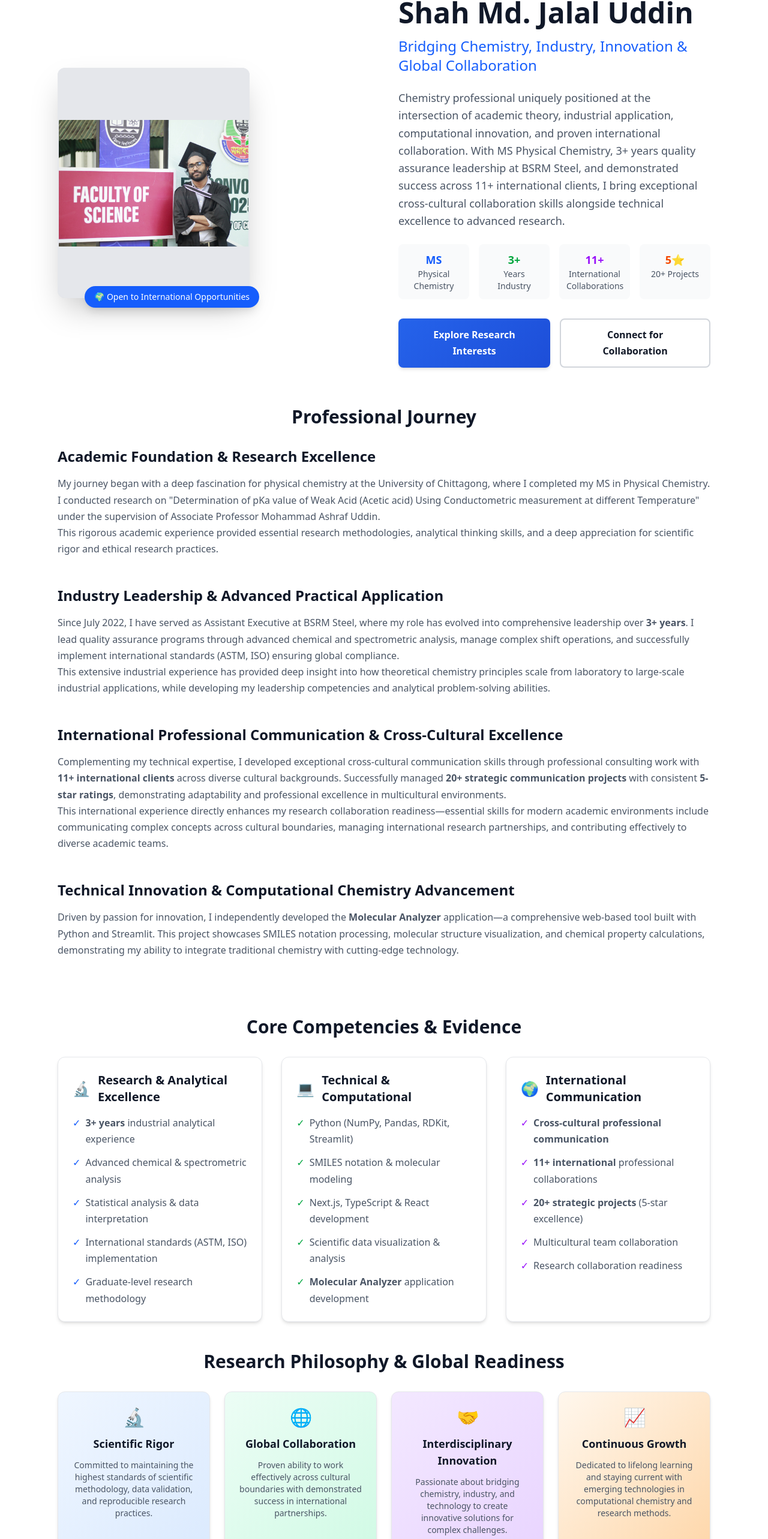
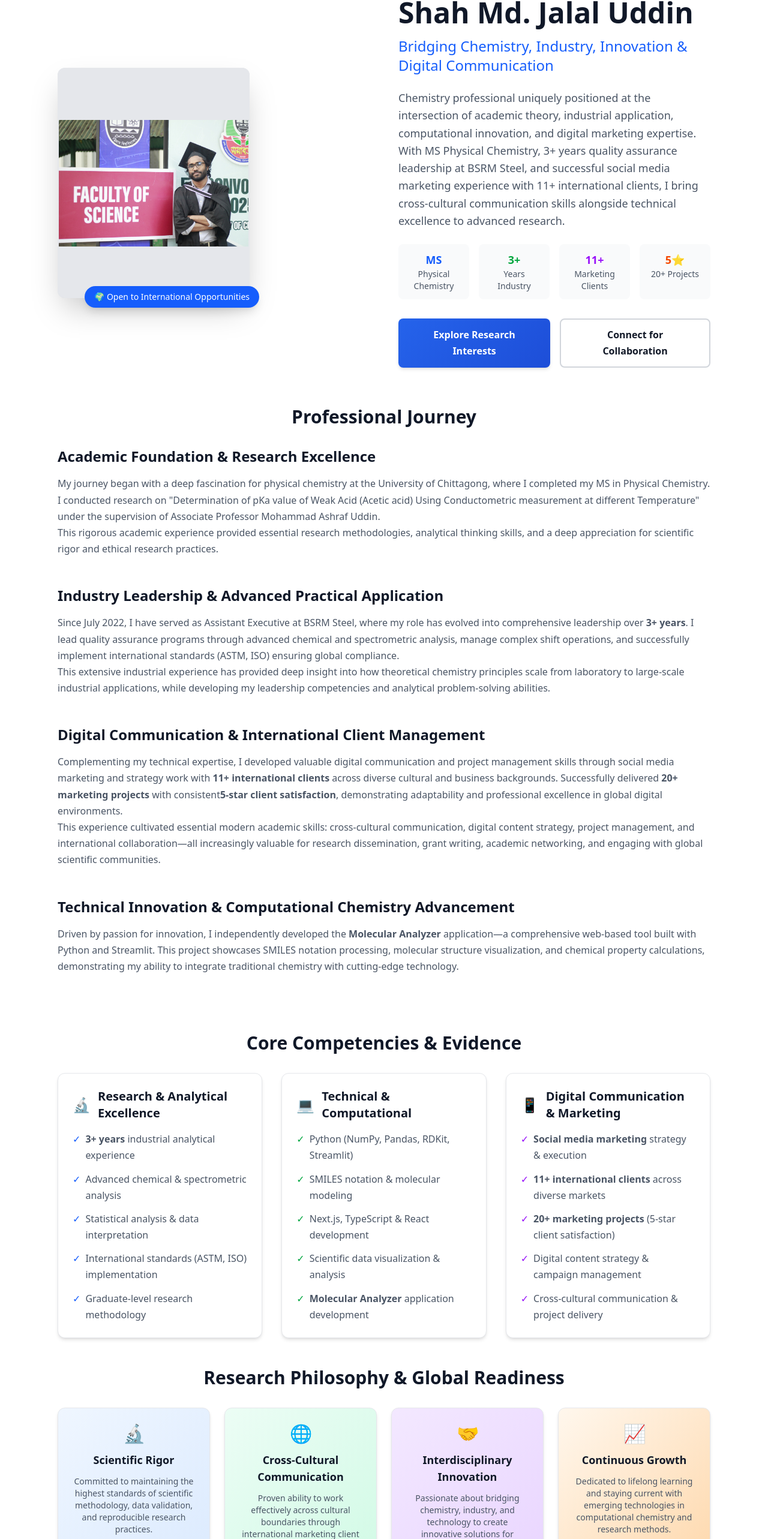
Before and after one commit to shahjalal2313/shahjalal-shanto-website, a Next.js app: page /about in a window 1280 px wide. Shown: the part 116-2682 px from the top of the page at 60% size. Built offline with nearby package versions, Linux system fonts and the light colour scheme.

Commit message:
Accurately position social media marketing experience throughout About section

```diff
--- a/src/app/about/page.tsx
+++ b/src/app/about/page.tsx
@@ -55,16 +55,16 @@ export default function AboutPage() {
               Shah Md. Jalal Uddin
             </h1>
             <p className="text-2xl font-medium text-blue-600 dark:text-blue-400 mb-6">
-              Bridging Chemistry, Industry, Innovation & Global Collaboration
+              Bridging Chemistry, Industry, Innovation & Digital Communication
             </p>
           </div>
 
           <p className="text-lg text-gray-600 dark:text-gray-300 mb-6 leading-relaxed">
             Chemistry professional uniquely positioned at the intersection of academic theory,
-            industrial application, computational innovation, and proven international collaboration.
+            industrial application, computational innovation, and digital marketing expertise.
             With MS Physical Chemistry, 3+ years quality assurance leadership at BSRM Steel,
-            and demonstrated success across 11+ international clients, I bring exceptional
-            cross-cultural collaboration skills alongside technical excellence to advanced research.
+            and successful social media marketing experience with 11+ international clients, I bring
+            cross-cultural communication skills alongside technical excellence to advanced research.
           </p>
 
           {/* Credibility Indicators */}
@@ -79,7 +79,7 @@ export default function AboutPage() {
             </div>
             <div className="text-center p-3 interactive-stat bg-gray-50 dark:bg-gray-800 rounded-lg">
               <div className="font-bold text-lg text-purple-600">11+</div>
-              <div className="text-sm text-gray-600 dark:text-gray-300">International Collaborations</div>
+              <div className="text-sm text-gray-600 dark:text-gray-300">Marketing Clients</div>
             </div>
             <div className="text-center p-3 interactive-stat bg-gray-50 dark:bg-gray-800 rounded-lg">
               <div className="font-bold text-lg text-orange-600">5⭐</div>
@@ -149,19 +149,19 @@ export default function AboutPage() {
           {/* International Collaboration */}
           <div className="mb-12">
             <h3 className="text-2xl font-semibold text-gray-900 dark:text-white mb-4">
-              International Professional Communication & Cross-Cultural Excellence
+              Digital Communication & International Client Management
             </h3>
             <div className="prose prose-lg text-gray-600 dark:text-gray-300">
               <p>
-                Complementing my technical expertise, I developed exceptional cross-cultural communication skills through
-                professional consulting work with <strong>11+ international clients</strong> across diverse cultural backgrounds.
-                Successfully managed <strong>20+ strategic communication projects</strong> with consistent <strong>5-star ratings</strong>,
-                demonstrating adaptability and professional excellence in multicultural environments.
+                Complementing my technical expertise, I developed valuable digital communication and project management skills
+                through social media marketing and strategy work with <strong>11+ international clients</strong> across diverse
+                cultural and business backgrounds. Successfully delivered <strong>20+ marketing projects</strong> with consistent
+                <strong>5-star client satisfaction</strong>, demonstrating adaptability and professional excellence in global digital environments.
               </p>
               <p>
-                This international experience directly enhances my research collaboration readiness—essential skills for
-                modern academic environments include communicating complex concepts across cultural boundaries,
-                managing international research partnerships, and contributing effectively to diverse academic teams.
+                This experience cultivated essential modern academic skills: cross-cultural communication, digital content strategy,
+                project management, and international collaboration—all increasingly valuable for research dissemination,
+                grant writing, academic networking, and engaging with global scientific communities.
               </p>
             </div>
           </div>
@@ -248,32 +248,32 @@ export default function AboutPage() {
               </ul>
             </div>
 
-            {/* International Communication & Collaboration */}
+            {/* Digital Communication & Project Management */}
             <div className="skill-card p-6">
               <h3 className="text-xl font-semibold text-gray-900 dark:text-white mb-4 flex items-center">
-                <span className="mr-3 text-2xl">🌍</span>
-                International Communication
+                <span className="mr-3 text-2xl">📱</span>
+                Digital Communication & Marketing
               </h3>
               <ul className="space-y-3 text-gray-600 dark:text-gray-300">
                 <li className="flex items-start">
                   <span className="mr-2 text-purple-600">✓</span>
-                  <span><strong>Cross-cultural professional communication</strong></span>
+                  <span><strong>Social media marketing</strong> strategy & execution</span>
                 </li>
                 <li className="flex items-start">
                   <span className="mr-2 text-purple-600">✓</span>
-                  <span><strong>11+ international</strong> professional collaborations</span>
+                  <span><strong>11+ international clients</strong> across diverse markets</span>
                 </li>
                 <li className="flex items-start">
                   <span className="mr-2 text-purple-600">✓</span>
-                  <span><strong>20+ strategic projects</strong> (5-star excellence)</span>
+                  <span><strong>20+ marketing projects</strong> (5-star client satisfaction)</span>
                 </li>
                 <li className="flex items-start">
                   <span className="mr-2 text-purple-600">✓</span>
-                  <span>Multicultural team collaboration</span>
+                  <span>Digital content strategy & campaign management</span>
                 </li>
                 <li className="flex items-start">
                   <span className="mr-2 text-purple-600">✓</span>
-                  <span>Research collaboration readiness</span>
+                  <span>Cross-cultural communication & project delivery</span>
                 </li>
               </ul>
             </div>
@@ -300,11 +300,11 @@ export default function AboutPage() {
             <div className="text-center p-6 gradient-green rounded-xl skill-card">
               <div className="text-3xl mb-3">🌐</div>
               <h3 className="text-lg font-semibold text-gray-900 dark:text-white mb-3">
-                Global Collaboration
+                Cross-Cultural Communication
               </h3>
               <p className="text-sm text-gray-600 dark:text-gray-300">
                 Proven ability to work effectively across cultural boundaries
-                with demonstrated success in international partnerships.
+                through international marketing client relationships and digital communication.
               </p>
             </div>
 
@@ -359,13 +359,13 @@ export default function AboutPage() {
               <div className="text-center">
                 <div className="text-4xl font-bold text-purple-600 mb-2">11+</div>
                 <div className="text-sm text-gray-600 dark:text-gray-300">
-                  International Collaborations<br />Cross-Cultural Excellence
+                  International Marketing Clients<br />Cross-Cultural Success
                 </div>
               </div>
               <div className="text-center">
                 <div className="text-4xl font-bold text-orange-600 mb-2">20+</div>
                 <div className="text-sm text-gray-600 dark:text-gray-300">
-                  Professional Projects<br />5-Star Excellence
+                  Marketing Projects<br />5-Star Client Satisfaction
                 </div>
               </div>
               <div className="text-center">
@@ -375,9 +375,9 @@ export default function AboutPage() {
                 </div>
               </div>
               <div className="text-center">
-                <div className="text-4xl font-bold text-indigo-600 mb-2">🌍</div>
+                <div className="text-4xl font-bold text-indigo-600 mb-2">📱</div>
                 <div className="text-sm text-gray-600 dark:text-gray-300">
-                  Global Collaboration<br />Ready for Research
+                  Digital Communication<br />Cross-Cultural Skills
                 </div>
               </div>
             </div>
```
